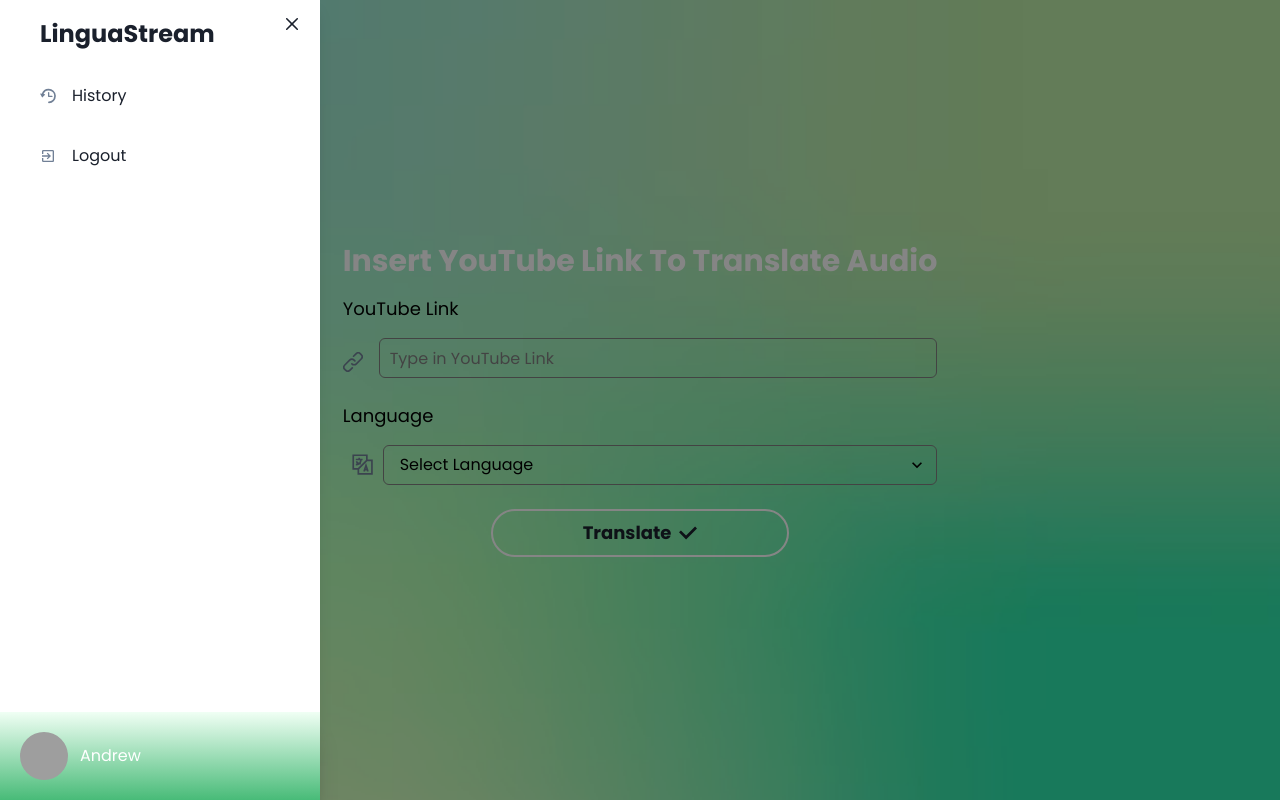
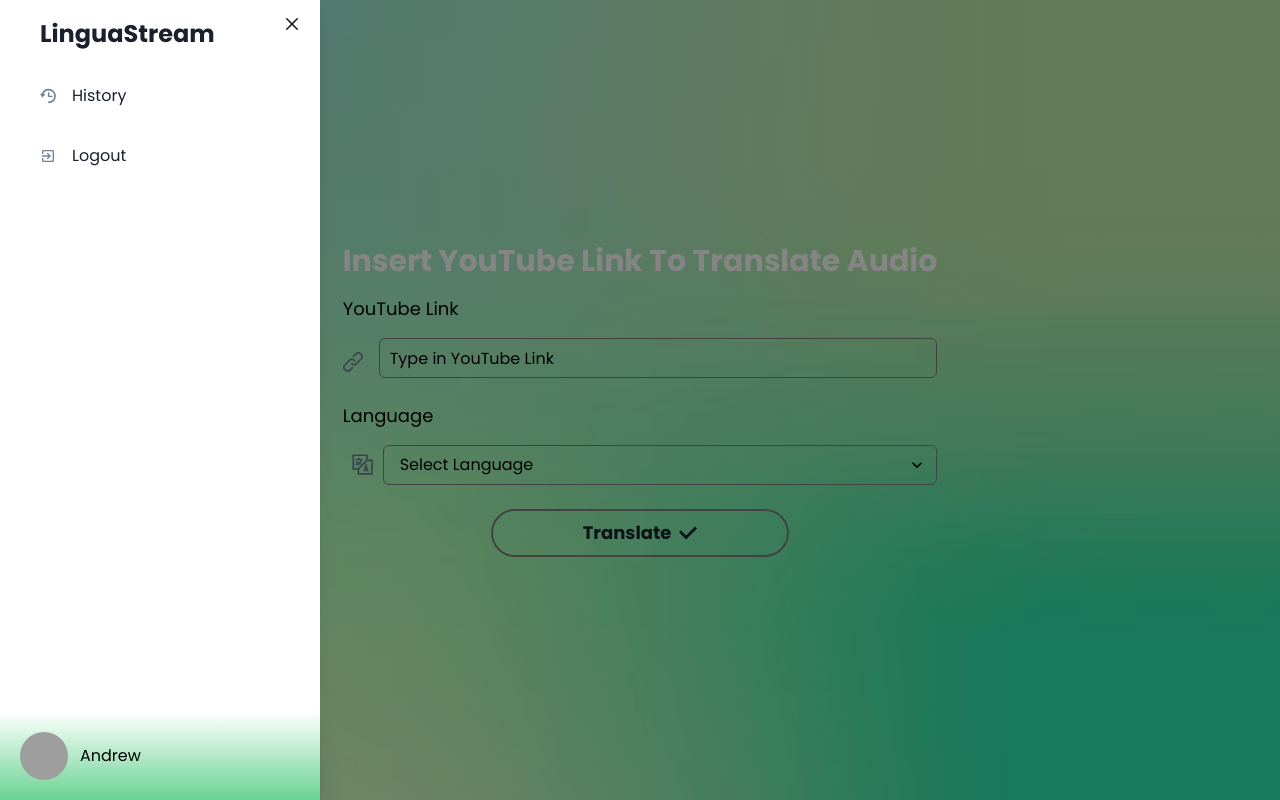
Before and after one commit to wxp02/LinguaStream, a React (Create React App) app in the folder frontend/: page /home in a window 1280 px wide. Both pictures are taken after a click on the button "Open Menu". Built offline with nearby package versions, Linux system fonts and the light colour scheme; grey boxes are pictures that could not be loaded.

Commit message:
minor changes to the color scheme for texts

```diff
--- a/frontend/src/components/HomePageInputs.js
+++ b/frontend/src/components/HomePageInputs.js
@@ -54,7 +54,7 @@ export default function HomePageInputs({
             onChange={(e) => setYoutubeLink(e.target.value)}
             _placeholder={{
               opacity: 1,
-              color: "grey",
+              color: "black",
               fontFamily: "Poppins",
             }}
             mb="6"
@@ -137,7 +137,7 @@ export default function HomePageInputs({
 
         backgroundColor="transparent"
         border="2px"
-        borderColor="white"
+        borderColor="grey"
         borderRadius="full"
         size="lg"
         width="50%"
--- a/frontend/src/components/Sidebar.js
+++ b/frontend/src/components/Sidebar.js
@@ -93,13 +93,13 @@ export default function Sidebar({ isOpen, onClose }) {
           bottom="0"
           left="0"
           right="0" p="5"
-          bgGradient="linear(to-t, green.400, green.50)"
+          bgGradient="linear(to-t, green.300, white)"
 
           boxShadow="xl"
           >
           <Flex alignItems="center" justifyContent="flex-start">
             <Avatar name="Andrew" src="https://bit.ly/broken-link" />
-            <Text ml="3" color="white" >Andrew</Text>
+            <Text ml="3" color="black" >Andrew</Text>
           </Flex>
         </Box>
         </motion.div>
--- a/frontend/src/pages/HomePage.js
+++ b/frontend/src/pages/HomePage.js
@@ -101,7 +101,7 @@ export default function HomePage() {
                   thickness="4px"
                   speed="0.65s"
                   emptyColor="gray.200"
-                  color="blue.500"
+                  color="teal.500"
                 />
               </VStack>
             </Center>
```
